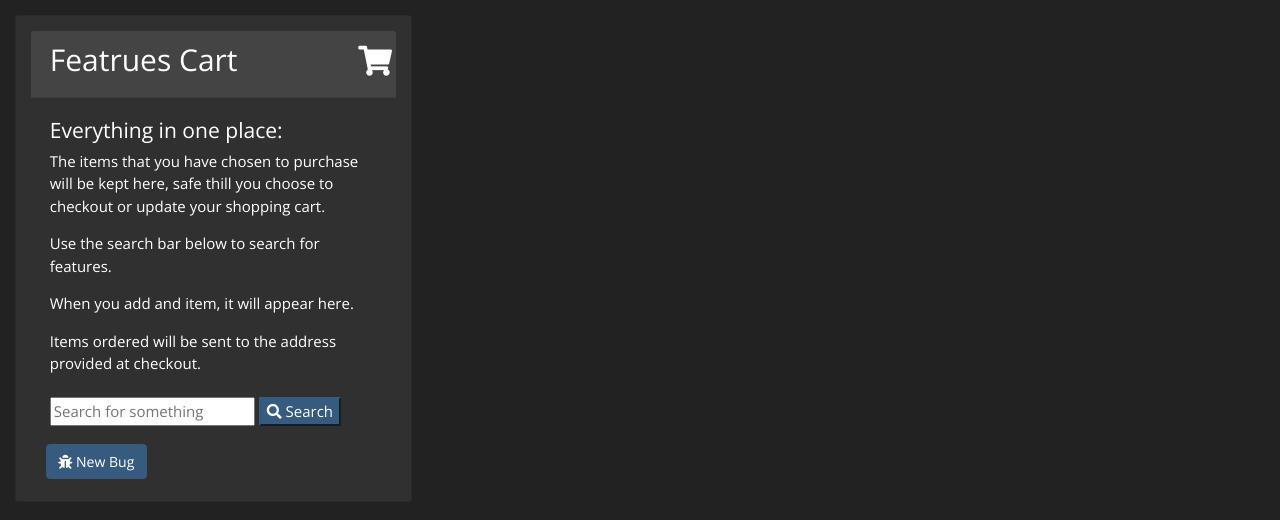
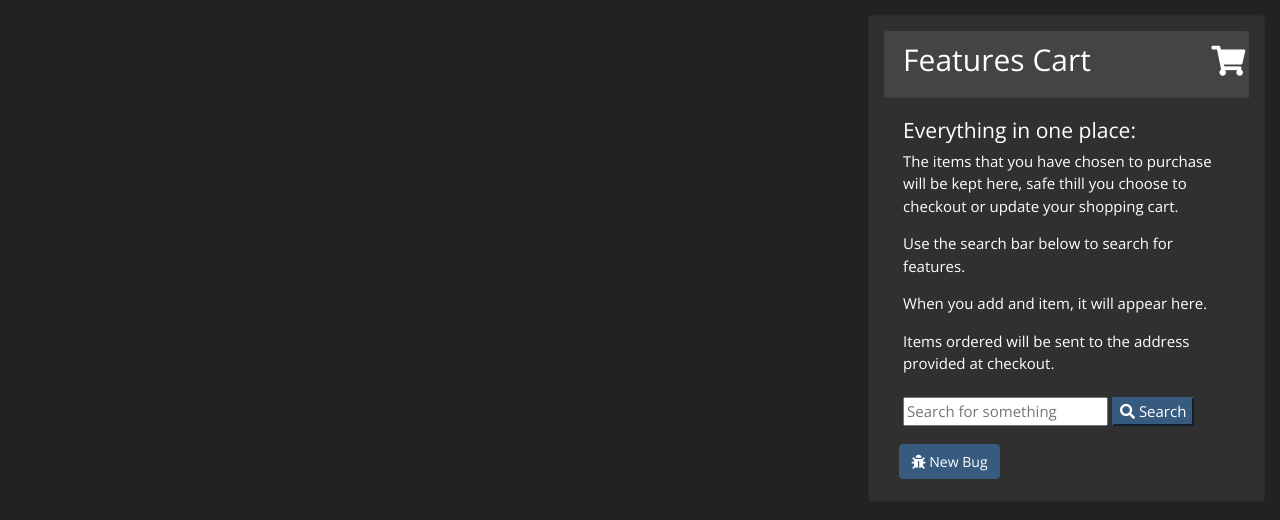
Before and after one commit to ddeveloper72/milestone-5-project, a Django app: template checkout/templates/checkout.html in a window 1280 px wide. Shown: the part 66-586 px from the top of the page. Run offline with Django 3.2, Linux system fonts and the light colour scheme; the template is opened without the code that fills it, so the values that code supplies are empty; some libraries are stand-ins or nearby versions.

Commit message:
Corrected spelling on header.

```diff
--- a/templates/partials/_cart.html
+++ b/templates/partials/_cart.html
@@ -1,11 +1,11 @@
 {% block _asside %}
-<div class="col-sm-12 col-md-4 flex-first mb-sm-3">
+<div class="col-sm-12 col-md-4 ml-md-auto flex-first mb-sm-3">
     <div class="card">
         <div class="box">
             <div class="card-header">
                 <div class="row">
                     <div class="col-sm-10">
-                        <h3>Featrues Cart</h3>
+                        <h3>Features Cart</h3>
                     </div>
                     <div class="offset-sm-12 ml-auto">
                         <div class="regform"><i class="fas fa-shopping-cart"></i></div>
```
